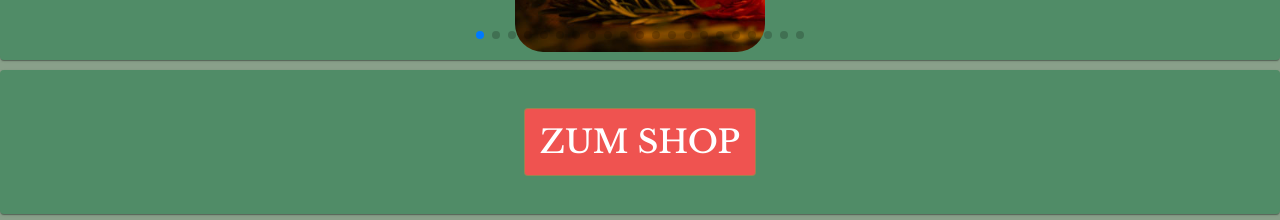
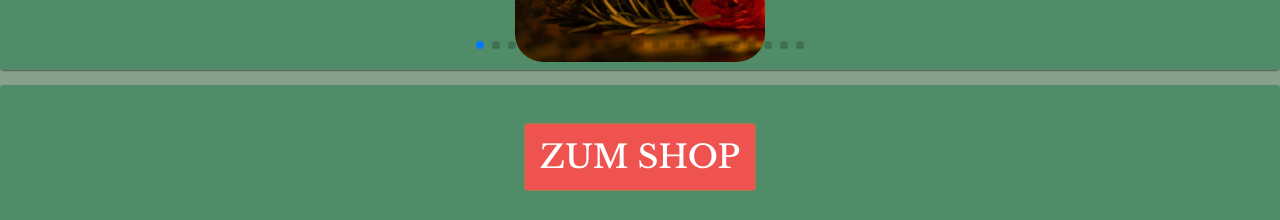
Before and after one commit to fabiobrauer/hof-und-gut, a React (Vite) app: page / in a window 1280 px wide. Shown: the part 2868-3088 px from the top of the page. Built offline with nearby package versions, Linux system fonts and the light colour scheme.

Commit message:
NoHorizontalScroll and MetaTags

```diff
--- a/index.html
+++ b/index.html
@@ -4,13 +4,15 @@
     <meta charset="UTF-8" />
     <link rel="icon" type="image/svg+xml" href="/SVGLogo2.svg" />
     <meta name="viewport" content="width=device-width, initial-scale=1.0" />
-    <meta name="keywords"  content="Restaurant, Reiten, übernachten"/>
-    <meta name="keywords"  content="übernachten bei Hof und Gut"/>
-    <meta name="keywords"  content="Reiten und Ponniereiten in Jesteburg"/>
-    <meta name="keywords"  content="Süddeutsche Küche in Jesteburg"/>
-    <meta name="keywords"  content="Restaurant Jesteburg"/>
+    <meta name="description"  content="Restaurant, Reiten, Übernachten in Jesteburg"/>
+    <meta name="description"  content="Hof und Gut Jesteburg"/>
+    <meta name="description"  content="Übernachten bei Hof und Gut in Jesteburg"/>
+    <meta name="description"  content="Reiten und Ponniereiten in Jesteburg"/>
+    <meta name="description"  content="Süddeutsche Küche in Jesteburg"/>
+    <meta name="description"  content="Restaurant Jesteburg"/>
     <meta name="description"  content="Alles zu Hof und Gut jesteburg, Restaurant, Reiten, Übernachten"/>
     <meta name="author" content="Fabio Brauer"/>
+    <meta name="title" content="Hof und Gut Jesteburg"/>
     <title>Hof&Gut Jesteburg</title>
     <link rel="canonical" href="/">
     <link rel="preconnect" href="https://fonts.googleapis.com" />
--- a/src/App.css
+++ b/src/App.css
@@ -1,7 +1 @@
 @import url('https://fonts.googleapis.com/css2?family=Libre+Baskerville&display=swap');
-
-
-body{
-    font-family: 'Libre Baskerville';
-
-  }
--- a/src/App.jsx
+++ b/src/App.jsx
@@ -51,6 +51,7 @@ const theme = createTheme({
           font-family: Libre Baskerville;
         },
 
+
       `,
     },
   },
@@ -69,8 +70,8 @@ function App() {
     <ThemeProvider theme={theme} >
     <ProminentAppBar></ProminentAppBar>
     <CssBaseline/>
-      <GlobalStyles styles={{  body:{ backgroundColor:'rgb(137, 160, 138)', fontFamily:'Libre Baskerville'} }} />
-      <Routes>
+{      <GlobalStyles styles={{  body:{ backgroundColor:'rgb(137, 160, 138)', fontFamily:'Libre Baskerville'} }} />
+}      <Routes>
         <Route path='/' element={<Homepage></Homepage>}></Route>
         <Route path='Gebäude' element={<React.Suspense fallback='Loading...'><LazyGebäude></LazyGebäude></React.Suspense>}></Route>
         <Route path='Kontakt' element={<React.Suspense fallback='Loading...'><LazyKontakt></LazyKontakt></React.Suspense>}></Route>
--- a/src/assets/Comp_SpeisenAmHof.jsx
+++ b/src/assets/Comp_SpeisenAmHof.jsx
@@ -32,7 +32,7 @@ const Item = styled(Paper)(({ theme }) => ({
 
 export default function Comp_SpeisenAmHof() {
   return (
-    <Box sx={{ flexGrow: 1, mt:'10px'}}>
+    <Box sx={{ flexGrow: 1, mt:'15px'}}>
       <Grid container spacing={2} >
 
         <Grid xs={12} lg={3} >
--- a/src/assets/Comp_shop2.jsx
+++ b/src/assets/Comp_shop2.jsx
@@ -42,7 +42,7 @@ function Comp_Swiper() {
       <Grid container spacing={2} >
 
         <Grid xs={12} lg={12}>
-        <Item sx={{backgroundColor:"primary.dark", mb:'10px'}}>
+        <Item sx={{backgroundColor:"primary.dark", mb:'15px'}}>
               <Typography fontSize={'xxx-large'} sx={{wordBreak:'break-word'}}>Besuchen sie Unseren online Shop</Typography>
               <Typography fontSize={'xx-large'}>Hier bieten wir nur unsere besten Produkte an. Sowie griechisches Olivenöl und von uns ausgewähle Weine</Typography>
           </Item>
@@ -234,7 +234,7 @@ function Comp_Swiper() {
                 </Box>
           </Item>
 
-          <Item sx={{backgroundColor:"primary.dark", mt:'10px'}}>
+          <Item sx={{backgroundColor:"primary.dark", mt:'15px', mb:'10px'}}>
               <a href="https://shop-hof-und-gut.de/"><Button variant='outlined' sx={{bgcolor:'secondary.main', m:"30px", color:'white', fontSize:'xx-large'}}>Zum Shop</Button></a>
           </Item>
         </Grid>
--- a/src/index.css
+++ b/src/index.css
@@ -15,13 +15,11 @@
 
 html {
   scroll-behavior: smooth;
+  overflow-x:hidden;
 }
 
 
 
-::-webkit-scrollbar {
-  width: 1.3rem;
-}
 
 ::-webkit-scrollbar-thumb {
   transition: all 0.5s ease-in-out;
--- a/src/pages/Homepage.css
+++ b/src/pages/Homepage.css
@@ -6,9 +6,7 @@ h1{
     color: rgb(255, 255, 255);
 }
 
-body{
-    font-family: 'Libre Baskerville', serif;
-}
+
 
 .SubscriptionText{
     width: 66%;
```
